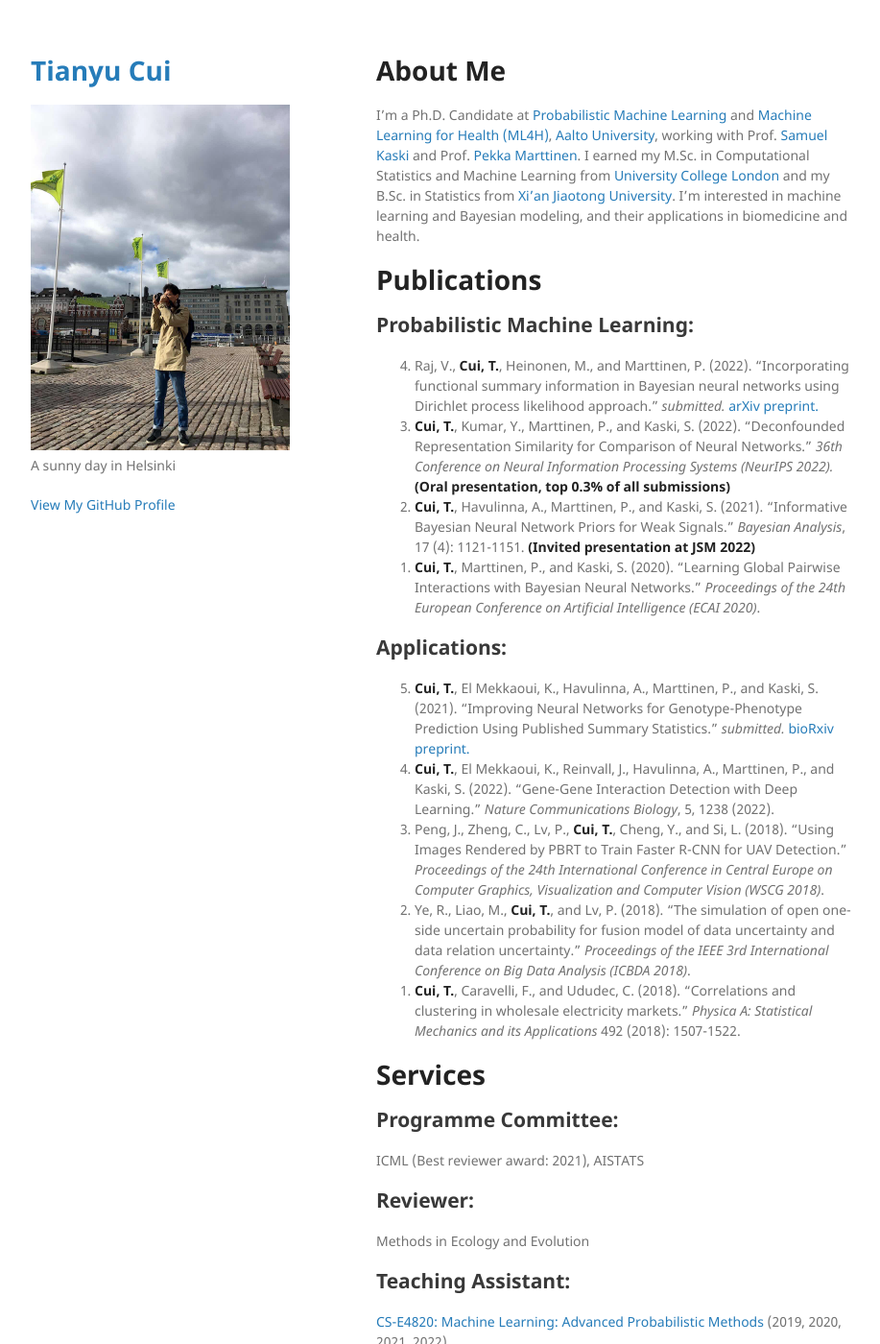
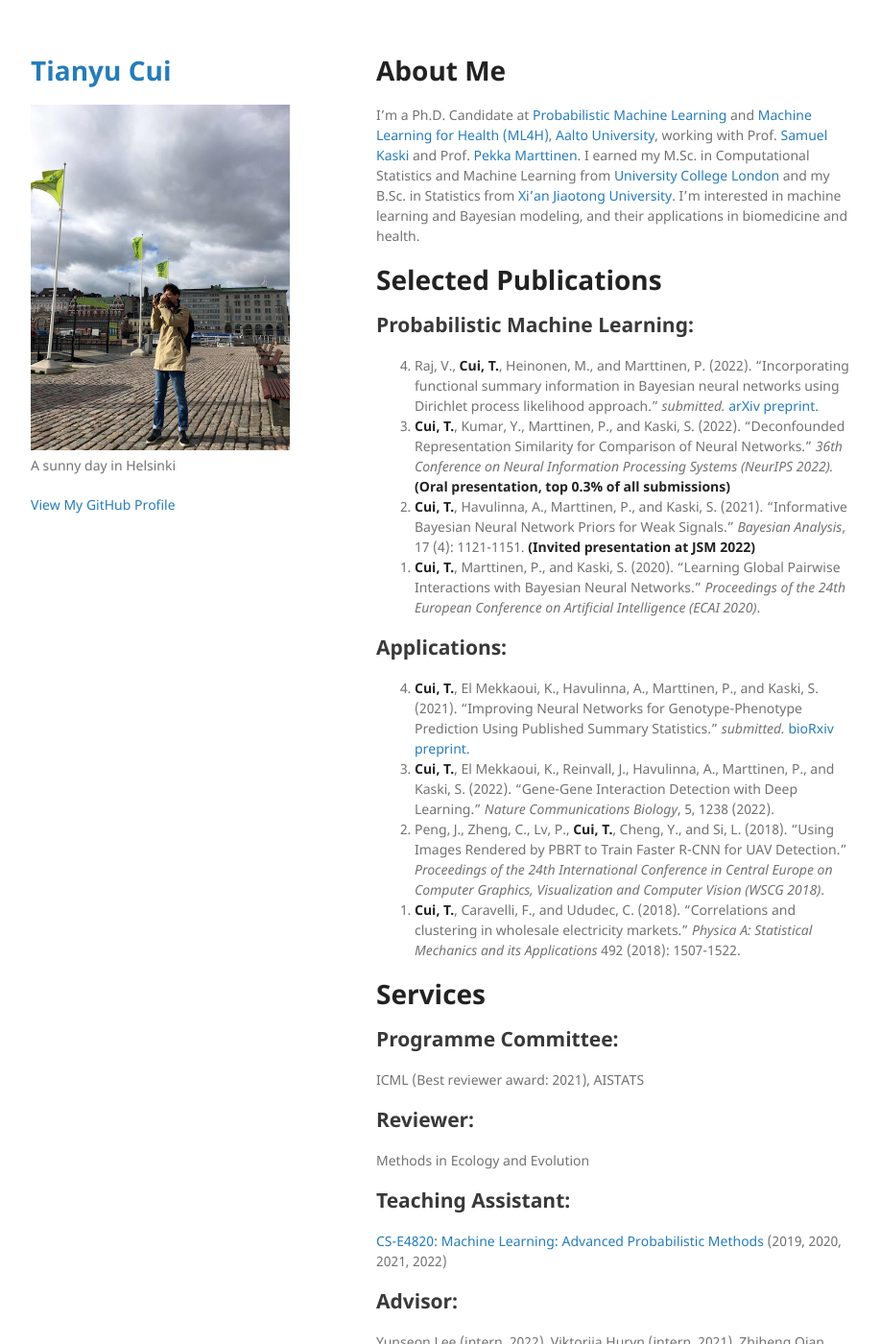
Before and after one commit to tycui/tycui.github.io, a Jekyll site: the page built from index.md, in a window 1280 px wide and 1400 px high. Shown: the whole window at 96% size, without its empty margins (178-1095 px from the left). Built offline with Jekyll 4.4.1, drawn with Linux system fonts in a browser that asks for light colours; our own code applies the rules of GitHub Pages for plain Markdown files.

Commit message:
Update index.md

```diff
--- a/index.md
+++ b/index.md
@@ -6,7 +6,7 @@ layout: default
  I'm a Ph.D. Candidate at [Probabilistic Machine Learning](https://research.cs.aalto.fi/pml/) and [Machine Learning for Health (ML4H)](https://users.ics.aalto.fi/~pemartti/), [Aalto University](http://www.aalto.fi/en/), working with Prof. [Samuel Kaski](https://people.aalto.fi/samuel.kaski) and Prof. [Pekka Marttinen](https://users.ics.aalto.fi/~pemartti/). I earned my M.Sc. in Computational Statistics and Machine Learning from [University College London](https://www.ucl.ac.uk/) and my B.Sc. in Statistics from [Xi'an Jiaotong University](http://en.xjtu.edu.cn/). I'm interested in machine learning and Bayesian modeling, and their applications in biomedicine and health.
 
 
-# Publications
+# Selected Publications
 
 ## Probabilistic Machine Learning:
 0. Raj, V., **Cui, T.**, Heinonen, M., and Marttinen, P. (2022). "Incorporating functional summary information in Bayesian neural networks using Dirichlet process likelihood approach." _submitted._ [arXiv preprint.](https://arxiv.org/abs/2207.01234)
@@ -19,7 +19,6 @@ layout: default
 0. **Cui, T.**, El Mekkaoui, K., Havulinna, A., Marttinen, P., and Kaski, S. (2021). "Improving Neural Networks for Genotype-Phenotype Prediction Using Published Summary Statistics." _submitted._ [bioRxiv preprint.](https://www.biorxiv.org/content/10.1101/2021.11.09.467937v1)
 0. **Cui, T.**, El Mekkaoui, K., Reinvall, J., Havulinna, A., Marttinen, P., and Kaski, S. (2022). "Gene-Gene Interaction Detection with Deep Learning." _Nature Communications Biology_, 5, 1238 (2022).
 0. Peng, J., Zheng, C., Lv, P., **Cui, T.**, Cheng, Y., and Si, L. (2018). "Using Images Rendered by PBRT to Train Faster R-CNN for UAV Detection." _Proceedings of the 24th International Conference in Central Europe on Computer Graphics, Visualization and Computer Vision (WSCG 2018)_.
-0. Ye, R., Liao, M., **Cui, T.**, and Lv, P. (2018). "The simulation of open one-side uncertain probability for fusion model of data uncertainty and data relation uncertainty." _Proceedings of the IEEE 3rd International Conference on Big Data Analysis (ICBDA 2018)_.
 0. **Cui, T.**, Caravelli, F., and Ududec, C. (2018). "Correlations and clustering in wholesale electricity markets." _Physica A: Statistical Mechanics and its Applications_ 492 (2018): 1507-1522.
 {: reversed="reversed"}
 
```
